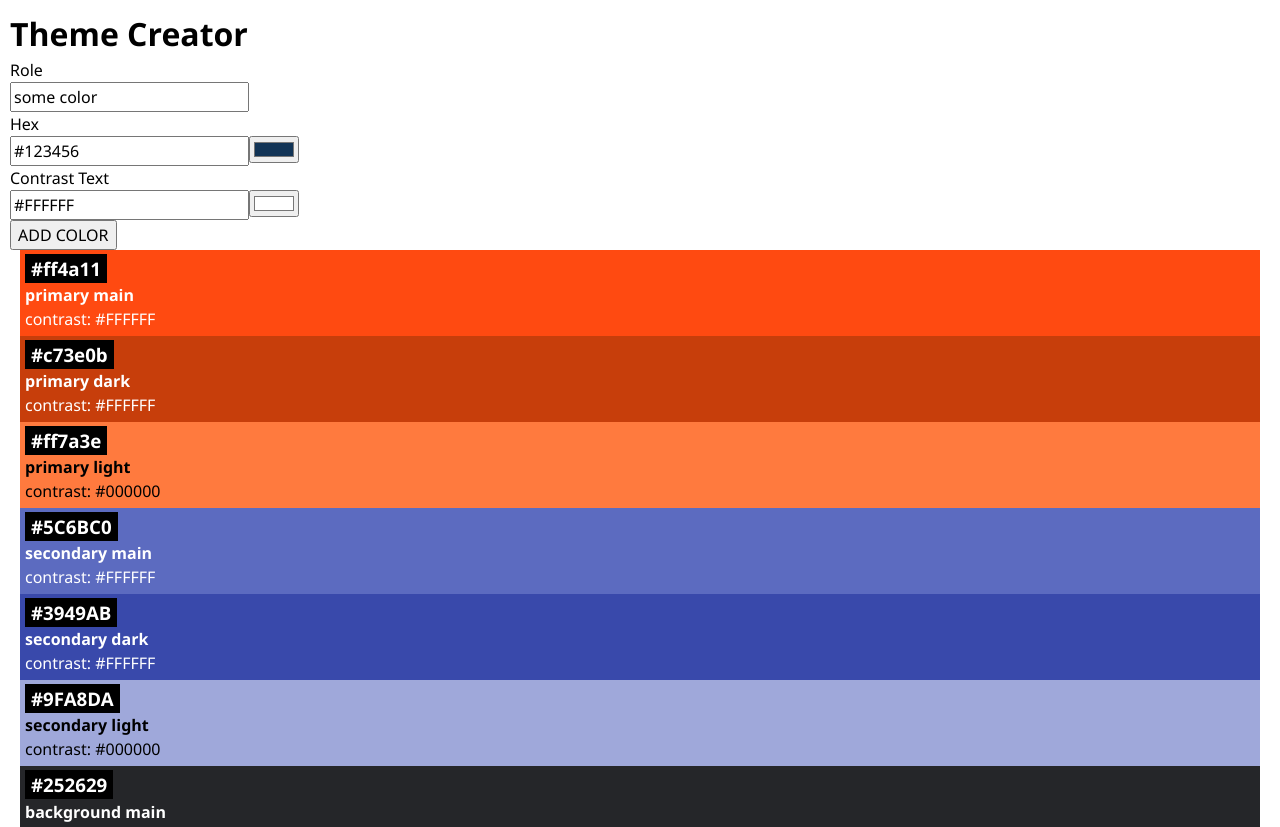
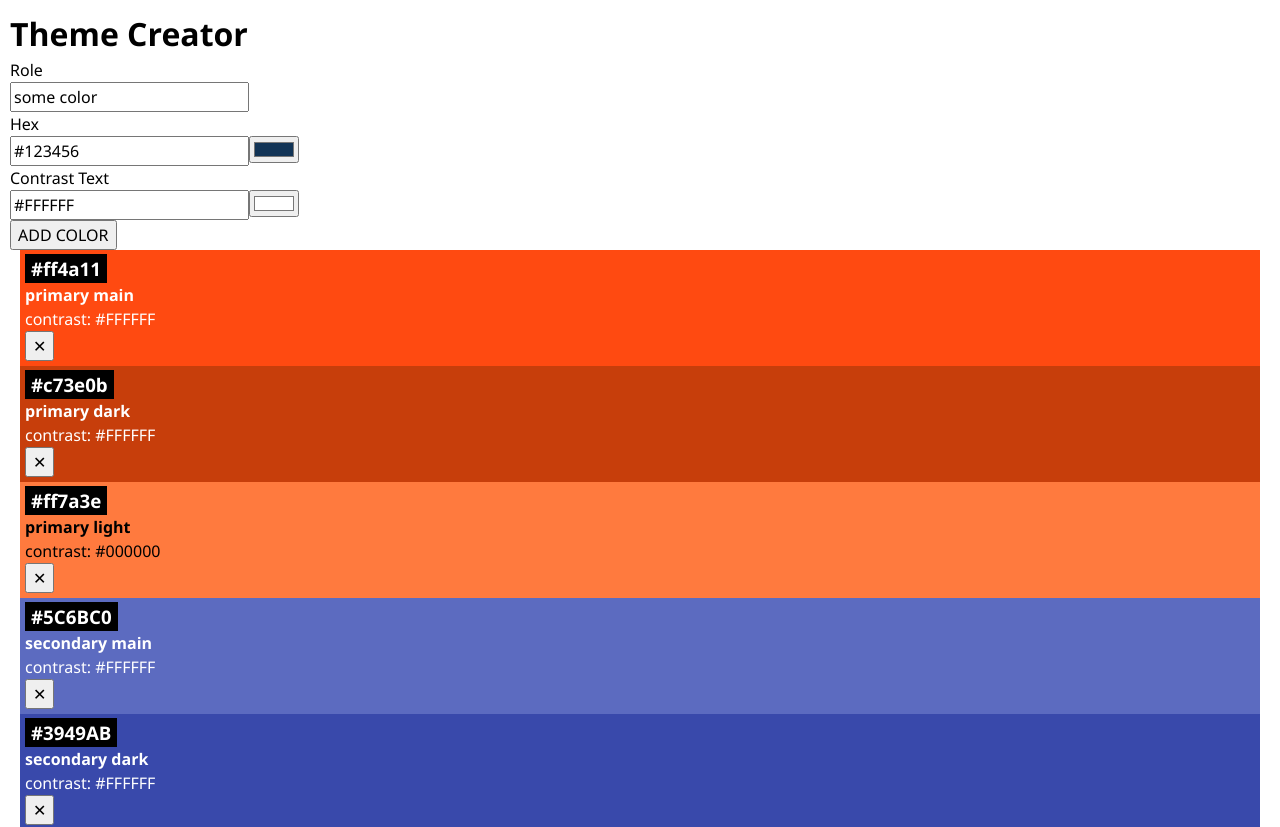
Before and after one commit to BrittaMaier/Project-4, a React (Vite) app: page / in a window 1280 px wide. Shown: the top 827 px of the page. Built offline with nearby package versions, Linux system fonts and the light colour scheme.

Commit message:
Add: button to color component, pass onDeleteColor prop to button as callbackfunction of value

```diff
--- a/src/Components/Color/Color.jsx
+++ b/src/Components/Color/Color.jsx
@@ -1,6 +1,6 @@
 import "./Color.css";
 
-export default function Color({ color }) {
+export default function Color({ color, onDeleteColor }) {
   return (
     <div
       className="color-card"
@@ -12,6 +12,14 @@ export default function Color({ color }) {
       <h3 className="color-card-headline">{color.hex}</h3>
       <h4>{color.role}</h4>
       <p>contrast: {color.contrastText}</p>
+      <button
+        className="color-card__button"
+        type="button"
+        title="delete color"
+        onClick={() => onDeleteColor(id)}
+      >
+        ✕
+      </button>
     </div>
   );
 }
```
